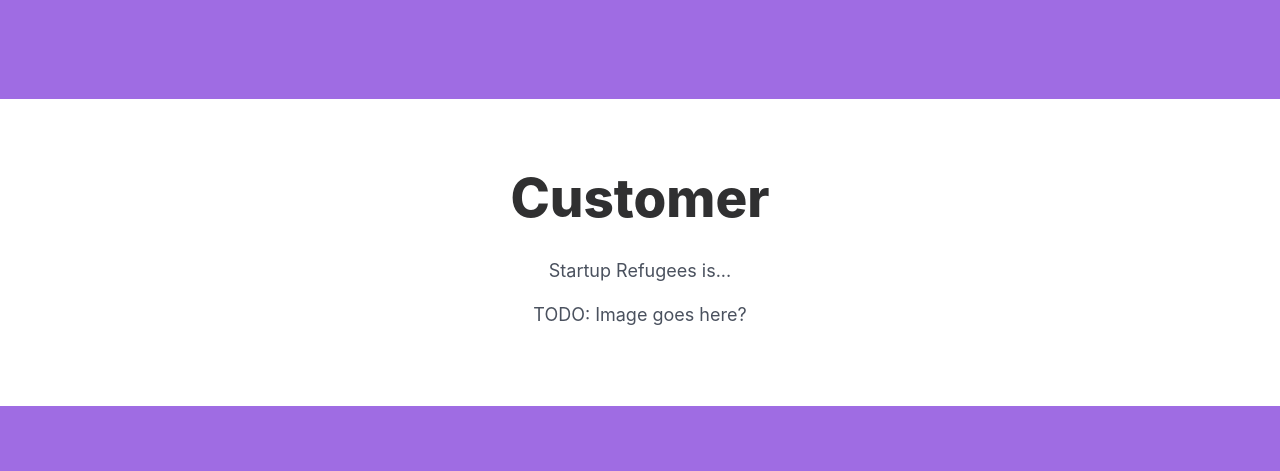
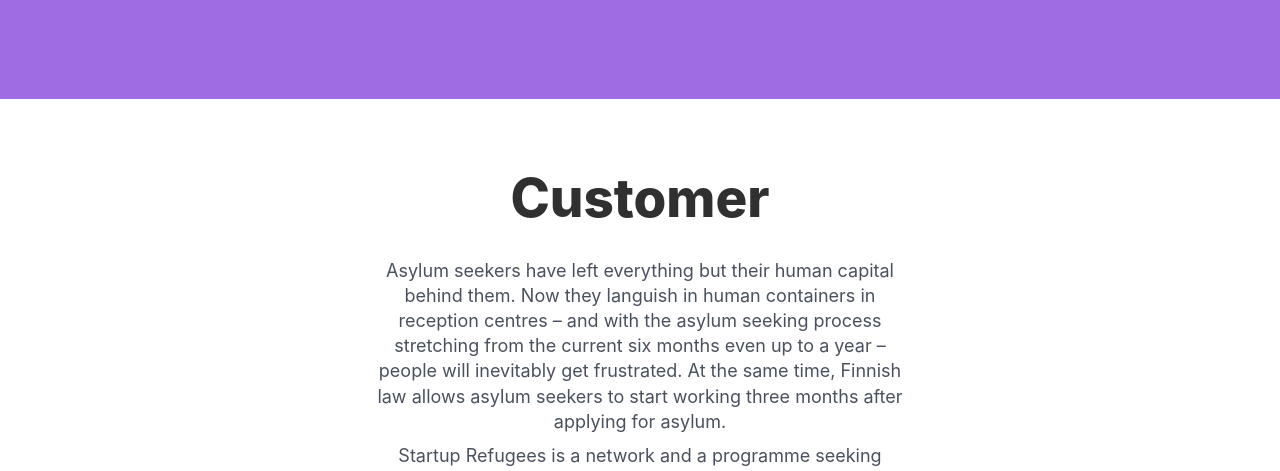
Before and after one commit to futurice/spiceprogram, a Jekyll site: the page built from projects/match.html, in a window 1280 px wide and 1400 px high, scrolled down 2319 px. Shown: the top 471 px of the window. Built offline with Jekyll 4.4.1, drawn with Linux system fonts in a browser that asks for light colours; nearby versions of some CDN libraries; some of the changed text lies outside the part shown.

Commit message:
Text changes

```diff
--- a/projects/match.html
+++ b/projects/match.html
@@ -117,10 +117,12 @@
     <div class="section-header">
       <a name="newsletter"></a>
       <h2 class="fund-title">Customer</h2>
-      <p>Startup Refugees is...</p>
+      <p>Asylum seekers have left everything but their human capital behind them. Now they languish in human containers in reception centres – and with the asylum seeking process stretching from the current six months even up to a year – people will inevitably get frustrated. At the same time, Finnish law allows asylum seekers to start working three months after applying for asylum.</p>
+      <p>Startup Refugees is a network and a programme seeking opportunities for these people.</p>
     </div>
     <div>
-      <p>TODO: Image goes here?</p>
+        <br/><br/>
+        <img src="{{ site.baseurl }}/assets/img/startup-refugees.png" alt="">
     </div>
   </div>
 </section>
@@ -143,25 +145,25 @@
     </div>
     <div class="who">
       <div>
-        <img src="{{ site.baseurl }}/assets/img/match-frontpage-small.png" alt="">
+        <img src="{{ site.baseurl }}/assets/img/match-frontpage-small.png" border="1" alt="">
         <br/>
-        <p>TODO: Write something here
+        <p>Startup Refugees employees and volunteers can easily search for people with specific competence, interests, or experience.
         </p>
       </div>
     </div>
     <div class="who">
-      <img src="{{ site.baseurl }}/assets/img/match-listing-small.png" alt="">
+      <img src="{{ site.baseurl }}/assets/img/match-listing-small.png" border="1" alt="">
       <br/>
       <div>
-        <p>TODO: Write something here
+        <p>The search results can be filtered to find the contact information for the relevant people.
          </p>
       </div>
     </div>
     <div class="who">
-      <img src="{{ site.baseurl }}/assets/img/match-profile-small.png" alt="">
+      <img src="{{ site.baseurl }}/assets/img/match-profile-small.png" border="1" alt="">
       <br/>
       <div>
-        <p>TODO: Write something here
+        <p>The service also provides a compact CV that can be sent to the employers, education institutions, etc.
       </div>
     </div>
   </div>
```
